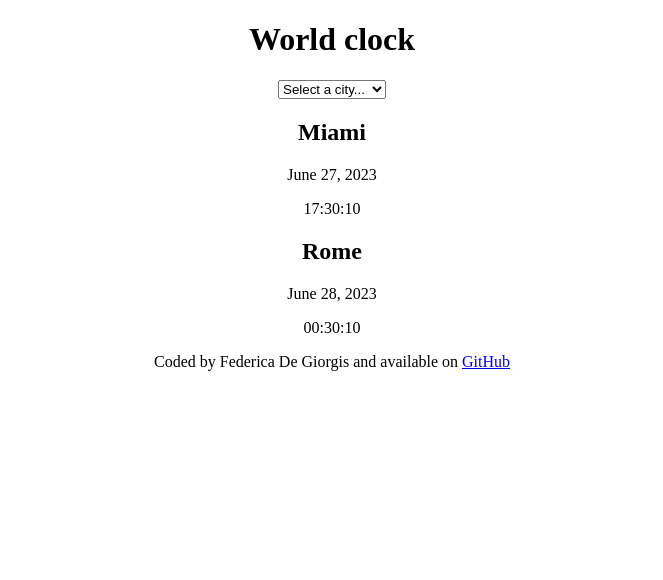
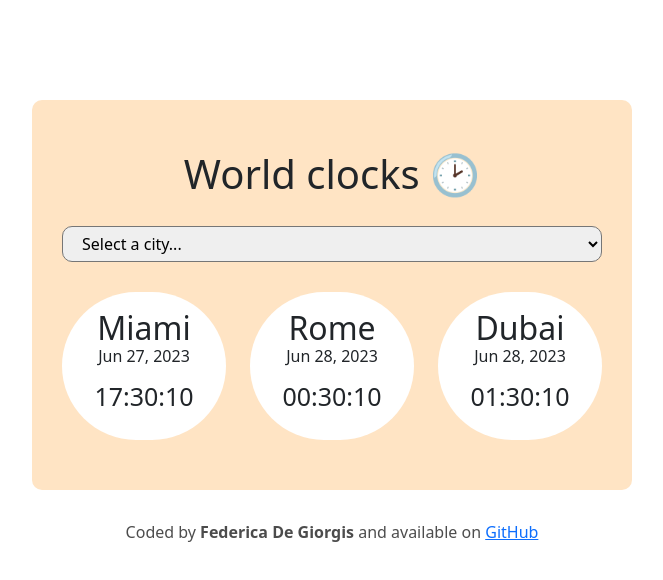
Before and after one commit to Kikkaze/world-clock-app, a plain HTML site: page index.html in a window 1280 px wide. Shown: the whole page, without its empty margins (308-971 px from the left). Drawn offline with nearby package versions, Linux system fonts and the light colour scheme; a script that the page names is missing.

Commit message:
Styled with basic css

```diff
--- a/css/style.css
+++ b/css/style.css
@@ -1,3 +1,53 @@
 body {
+  font-family: sans-serif;
+}
+
+footer {
+  text-align: center;
+  color: rgba(0, 0, 0, 0.7);
+}
+
+h1 {
+  text-align: center;
+  padding-bottom: 20px;
+}
+
+select {
+  border-radius: 10px;
+  padding: 5px 15px;
+  width: 100%;
+}
+
+.box {
+  border-radius: 10px;
+  margin: 100px auto 30px;
+  max-width: 600px;
+  padding: 50px 30px;
+  background-color: bisque;
+}
+
+.date {
+  font-size: 16px;
+  margin-top: 0px;
+  padding-top: 0px;
+}
+
+.extra-cities {
+  background-color: #fff;
+  border-radius: 80px;
+  margin-top: 30px;
+  padding: 15px;
   text-align: center;
 }
+
+.extra-cities h2 {
+  margin-top: 5px;
+  margin-bottom: 0px;
+  line-height: 1;
+}
+
+.time {
+  font-size: 25px;
+  line-height: 1;
+  font-weight: 500;
+}
--- a/index.html
+++ b/index.html
@@ -5,30 +5,55 @@
     <meta name="viewport" content="width=device-width, initial-scale=1.0" />
     <title>World clock app</title>
     <link rel="stylesheet" href="css/style.css" />
+    <link
+      href="https://cdn.jsdelivr.net/npm/bootstrap@5.3.0/dist/css/bootstrap.min.css"
+      rel="stylesheet"
+      integrity="sha384-9ndCyUaIbzAi2FUVXJi0CjmCapSmO7SnpJef0486qhLnuZ2cdeRhO02iuK6FUUVM"
+      crossorigin="anonymous"
+    />
   </head>
   <body>
     <div class="container">
-      <h1>World clock</h1>
+      <div class="box">
+        <h1>World clocks 🕑</h1>
         <select id="cities">
           <option value="">Select a city...</option>
           <option value="">Tokyo</option>
           <option value="">Bangkok</option>
           <option value="">San Francisco</option>
         </select>
-
+        <div class="row">
+          <div class="col">
+            <div class="extra-cities">
               <h2>Miami</h2>
-      <p class="date">June 27, 2023</p>
+              <p class="date">Jun 27, 2023</p>
               <p class="time">17:30:10</p>
+            </div>
+          </div>
+          <div class="col">
+            <div class="extra-cities">
               <h2>Rome</h2>
-      <p class="date">June 28, 2023</p>
+              <p class="date">Jun 28, 2023</p>
               <p class="time">00:30:10</p>
+            </div>
+          </div>
+          <div class="col">
+            <div class="extra-cities">
+              <h2>Dubai</h2>
+              <p class="date">Jun 28, 2023</p>
+              <p class="time">01:30:10</p>
+            </div>
+          </div>
+        </div>
+      </div>
       <footer>
-        Coded by Federica De Giorgis and available on
+        Coded by <strong>Federica De Giorgis</strong> and available on
         <a href="https://github.com/Kikkaze/world-clock-app" target="_blank"
           >GitHub</a
         >
       </footer>
     </div>
+
     <script src="js/index.js"></script>
   </body>
 </html>
--- a/js/index.js
+++ /dev/null
@@ -1 +0,0 @@
-alert("🕛🕐🕜🕑🕝🕒");
```
Lines whose indentation alone changed are shown as unchanged.
